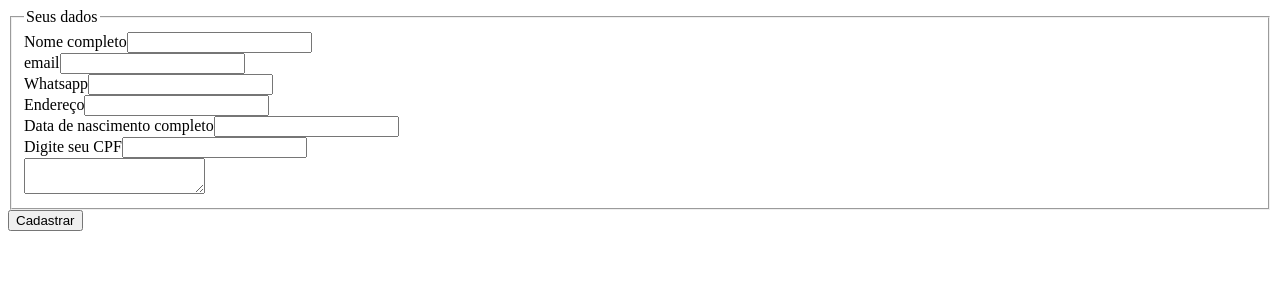
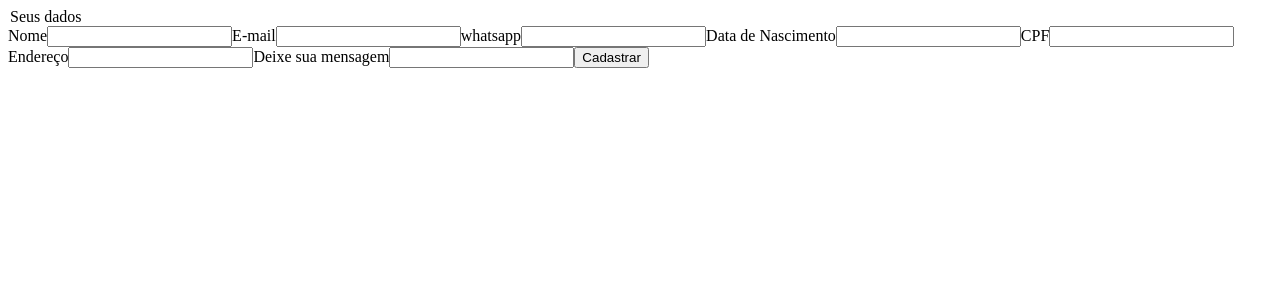
Before and after one commit to Marcelovqvd/cadastro-de-clientes-web, a React (Create React App) app: page / in a window 1280 px wide. Shown: the top 300 px of the page. Built offline with nearby package versions, Linux system fonts and the light colour scheme.

Commit message:
post validations

```diff
--- a/package.json
+++ b/package.json
@@ -15,6 +15,7 @@
     "axios": "^0.19.2",
     "react": "^16.13.1",
     "react-dom": "^16.13.1",
+    "react-hook-form": "^6.3.3",
     "react-router-dom": "^5.2.0",
     "react-scripts": "3.4.2",
     "styled-components": "^5.1.1",
--- a/src/pages/signUp/index.tsx
+++ b/src/pages/signUp/index.tsx
@@ -1,9 +1,10 @@
-import React, { useState, FormEvent } from 'react';
+import React from 'react';
 import { useHistory } from 'react-router-dom';
+import { useForm } from 'react-hook-form';
 
 import { uuid } from 'uuidv4';
 
-import Input from '../../components/Input';
+// import Input from '../../components/Input';
 
 import api from '../../services/api';
 
@@ -12,99 +13,110 @@ import './styles';
 const SignUp: React.FC = () => {
   const history = useHistory();
 
-  const [name, setName] = useState('');
-  const [email, setEmail] = useState('');
-  const [birth, setBirth] = useState('');
-  const [cpf, setCPF] = useState('');
-  const [whatsapp, setWhatsapp] = useState('');
-  const [address, setAddress] = useState('');
-  const [comments, setComments] = useState('');
+  const { register, handleSubmit, errors } = useForm();
 
-  async function handleCreateClient(e: FormEvent) {
-    e.preventDefault();
+  function onSubmit(data) {
+    console.log('Data submitted: ', data);
 
     api
-      .post('/clients', {
-        id: uuid(),
-        name,
-        email,
-        birth,
-        cpf,
-        whatsapp,
-        address,
-        comments,
-      })
+      .post('/clients', data)
       .then(() => {
-        // alert('Cadastro realizado com sucesso!');
-        console.log(name, email, birth, cpf, whatsapp, address, comments);
-        history.push('/listclients');
+        alert('Cadastro realizado com sucesso!');
+
+        history.push('/');
       })
       .catch(() => {
-        // alert('Erro no cadastro');
+        alert('Erro no cadastro');
       });
   }
 
   return (
-    <form onSubmit={handleCreateClient}>
-      <fieldset>
+    <form onSubmit={handleSubmit(onSubmit)} noValidate>
       <legend>Seus dados</legend>
-        <Input
+      <label htmlFor="inputName">Nome</label>
+      <input
+        type="name"
+        id="inputName"
         name="name"
-          label="Nome completo"
-          value={name}
-          onChange={e => {
-            setName(e.target.value);
-          }}
+        ref={register({
+          required: 'Digite seu nome',
+          pattern: {
+            value: /^[A-Za-záàâãéèêíïóôõöúçñÁÀÂÃÉÈÍÏÓÔÕÖÚÇÑ ]+$/i,
+            message: 'Caractere não aceito',
+          },
+        })}
       />
-        <Input
+      {errors.name && <p className="error">{errors.name.message}</p>}
+      <label htmlFor="inputEmail">E-mail</label>
+      <input
+        type="email"
+        id="inputEmail"
         name="email"
-          label="email"
-          value={email}
-          onChange={e => {
-            setEmail(e.target.value);
-          }}
+        ref={register({
+          required: 'Enter your e-mail',
+          pattern: {
+            value: /^[A-Z0-9._%+-]+@[A-Z0-9.-]+\.[A-Z]{2,4}$/i,
+            message: 'Enter a valid e-mail address',
+          },
+        })}
       />
-        <Input
+      {errors.email && <p className="error">{errors.email.message}</p>}
+      <label htmlFor="inputWhatsapp">whatsapp</label>
+      <input
+        type="whatsapp"
+        id="whatsapp"
         name="whatsapp"
-          label="Whatsapp"
-          value={whatsapp}
-          onChange={e => {
-            setWhatsapp(e.target.value);
-          }}
+        ref={register({
+          required: 'Enter your whatsapp',
+          /* pattern: {
+            value: /[1-9]{2}\|9[0-9]{8}$/i,
+            message: 'Enter a valid whatsapp number',
+          }, */
+        })}
       />
-        <Input
+      {errors.whatsapp && <p className="error">{errors.whatsapp.message}</p>}
+      <label htmlFor="inputBirth">Data de Nascimento</label>
+      <input
+        type="birth"
+        id="birth"
+        name="birth"
+        ref={register({
+          required: 'Campo obrigatório',
+          pattern: {
+            value: /[0-9]{2}\/[0-9]{2}\/[0-9]{4}$/i,
+            message: 'Insira uma data válida!',
+          },
+        })}
+      />
+      {errors.birth && <p className="error">{errors.birth.message}</p>}
+      <label htmlFor="inputCPF">CPF</label>
+      <input
+        type="cpf"
+        id="cpf"
+        name="cpf"
+        ref={register({
+          required: 'Campo obrigatório',
+          pattern: {
+            value: /^\d{3}.\d{3}.\d{3}-\d{2}$/i,
+            message: 'Insira um cpf válido',
+          },
+        })}
+      />
+      {errors.cpf && <p className="error">{errors.cpf.message}</p>}
+      <label htmlFor="inputCPF">Endereço</label>
+      <input
+        type="address"
+        id="address"
         name="address"
-          label="Endereço"
-          value={address}
-          onChange={e => {
-            setAddress(e.target.value);
-          }}
+        ref={register({
+          required: 'Campo obrigatório',
+        })}
       />
-        <Input
-          name="birth"
-          label="Data de nascimento completo"
-          value={birth}
-          onChange={e => {
-            setBirth(e.target.value);
-          }}
-        />
-        <Input
-          name="cpf"
-          label="Digite seu CPF"
-          value={cpf}
-          onChange={e => {
-            setCPF(e.target.value);
-          }}
-        />
-        <textarea
-          name="observation"
-          value={comments}
-          onChange={e => {
-            setComments(e.target.value);
-          }}
-          maxLength={200}
-        />
-      </fieldset>
+      {errors.address && <p className="error">{errors.address.message}</p>}
+      <label htmlFor="inputComments">Deixe sua mensagem</label>
+      <input type="comments" id="comments" name="comments" />
+      {errors.comments && <p className="error">{errors.comments.message}</p>}
+
       <button type="submit">Cadastrar</button>
     </form>
   );
--- a/tsconfig.json
+++ b/tsconfig.json
@@ -17,7 +17,8 @@
     "resolveJsonModule": true,
     "isolatedModules": true,
     "noEmit": true,
-    "jsx": "react"
+    "jsx": "react",
+    "noImplicitAny": false
   },
   "include": [
     "src"
```
Also changed, not shown: server/db.json (+19 -0 lines), teste.ts (added, +175 -0 lines), 2 other files (tests, documents, lock files or other folders). Lines whose indentation alone changed are shown as unchanged.
